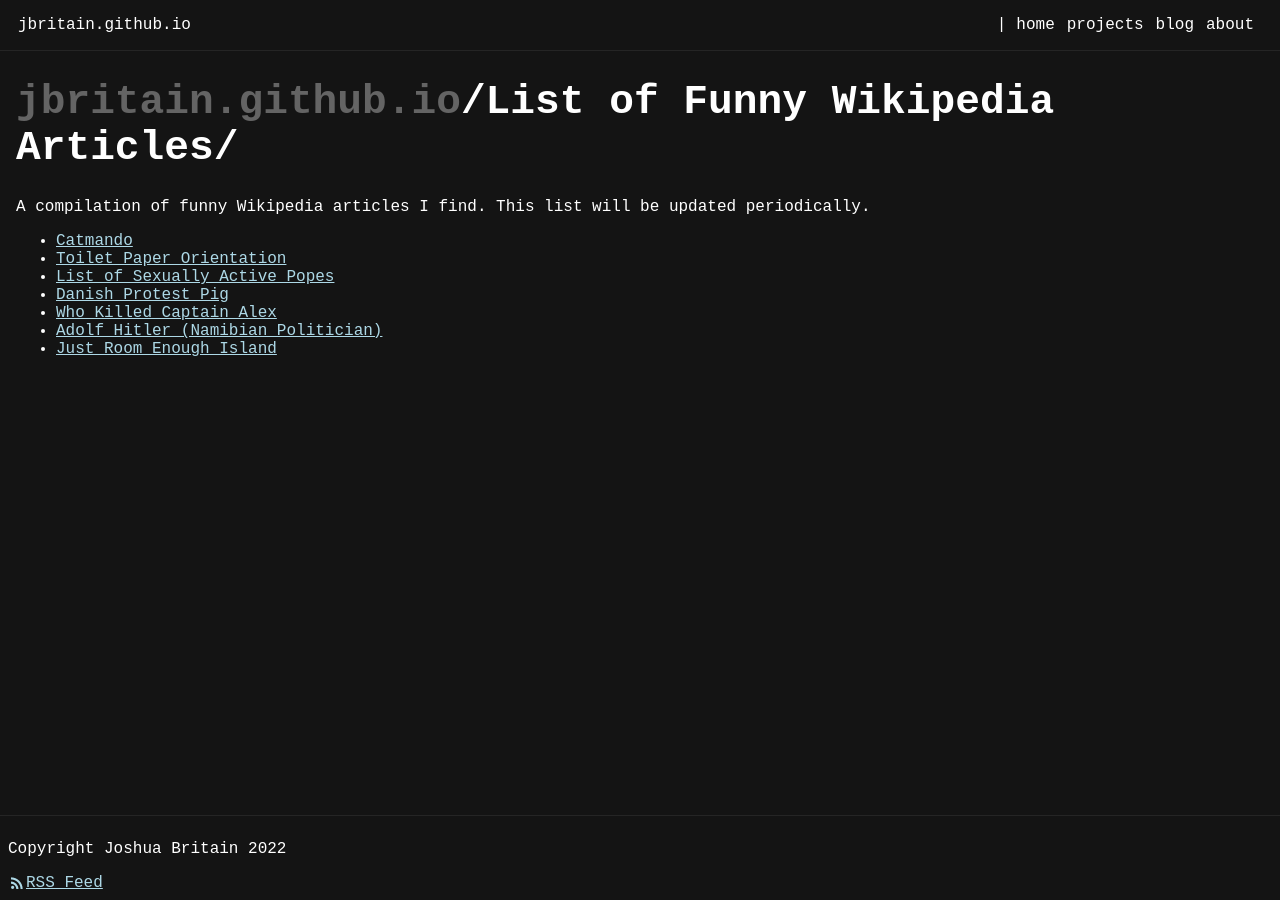
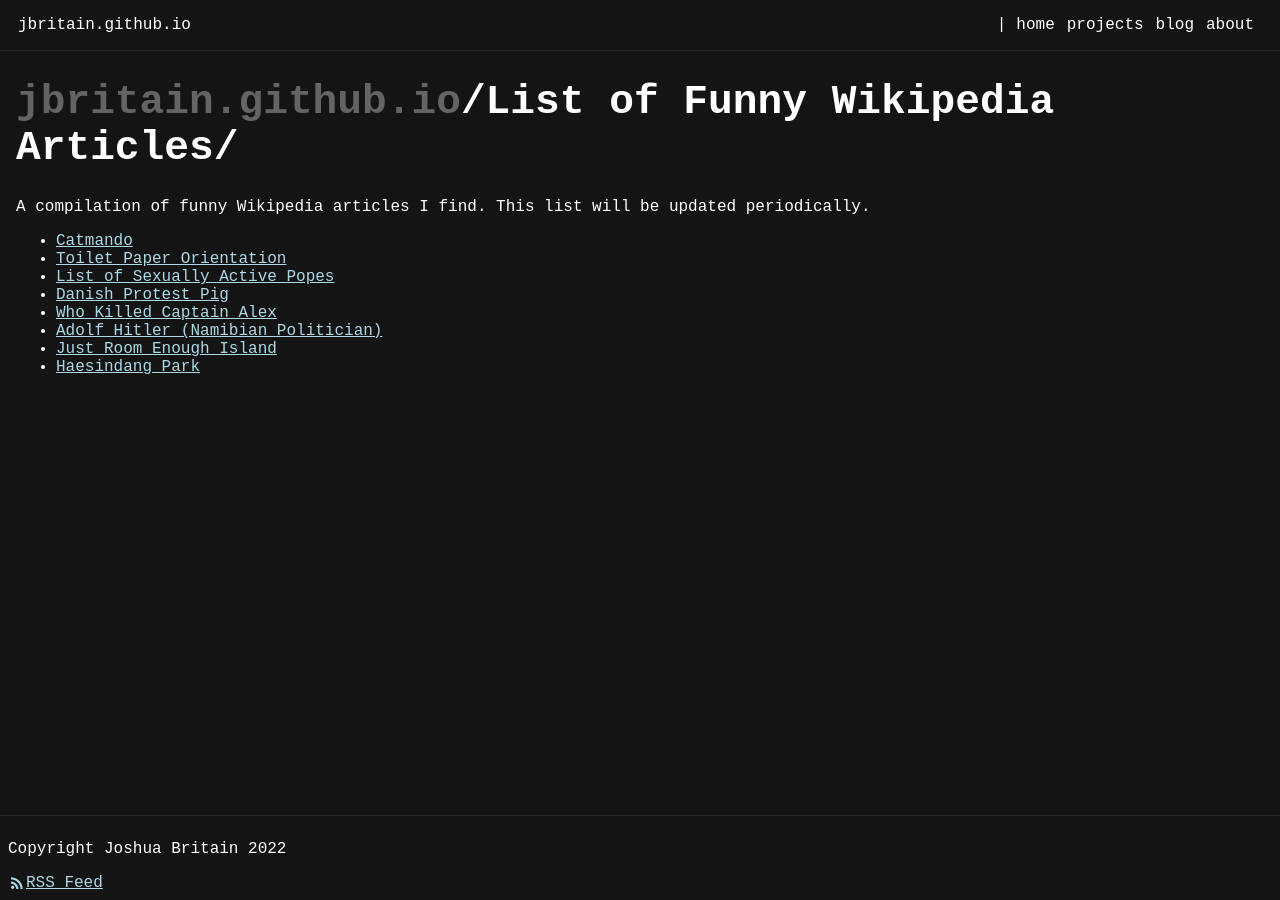
Before and after one commit to jbritain/jbritain.github.io, a Jekyll site: the page built from pages/wikipedia.md, in a window 1280 px wide. Built offline with Jekyll 4.4.1, drawn with Linux system fonts in a browser that asks for light colours.

Commit message:
Update wikipedia.md

```diff
--- a/pages/wikipedia.md
+++ b/pages/wikipedia.md
@@ -14,3 +14,4 @@
 - [Who Killed Captain Alex](https://en.wikipedia.org/wiki/Who_Killed_Captain_Alex%3F)
 - [Adolf Hitler (Namibian Politician)](https://simple.wikipedia.org/wiki/Adolf_Hitler_Uunona)
 - [Just Room Enough Island](https://en.wikipedia.org/wiki/Just_Room_Enough_Island)
+- [Haesindang Park](https://en.wikipedia.org/wiki/Haesindang_Park)
```
